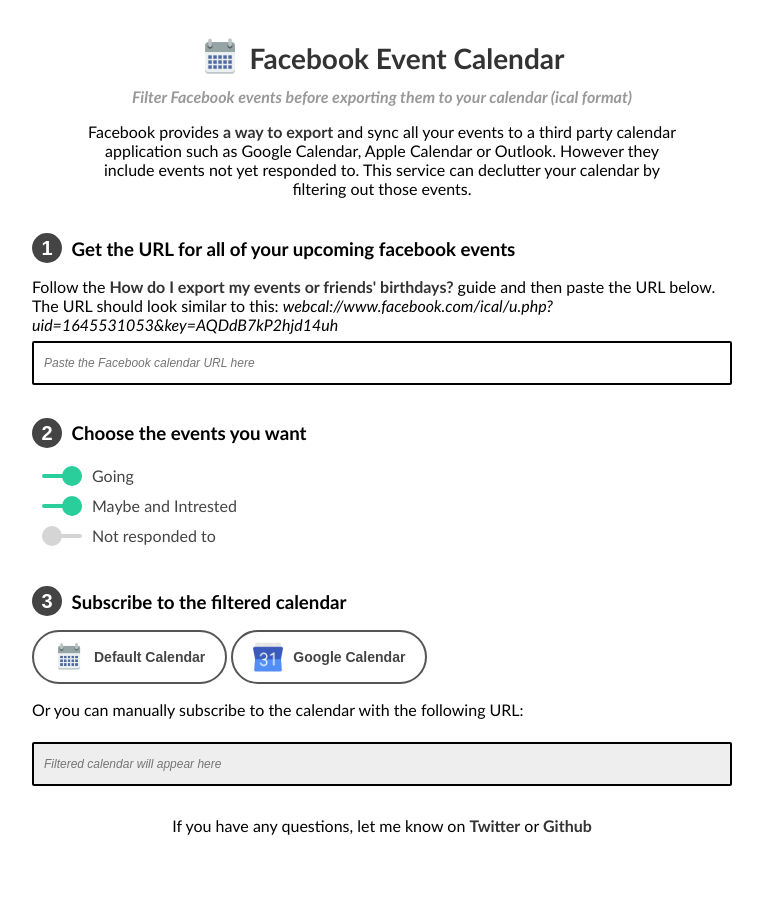
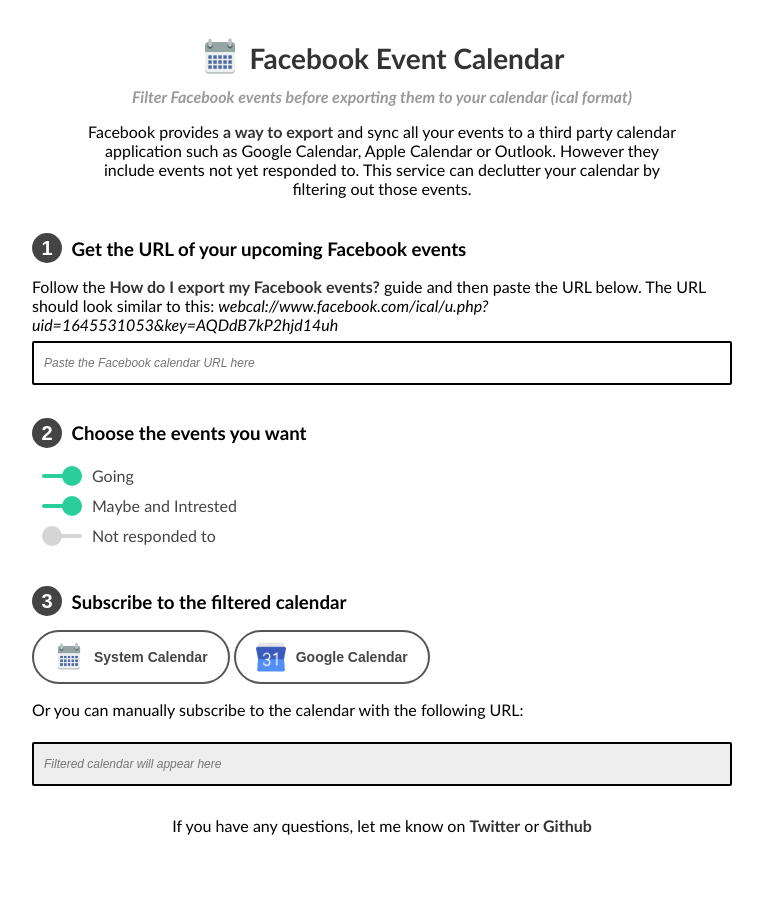
Before and after one commit to simonbengtsson/eventcal, a PHP site: page /app/index.php in a window 1280 px wide. Shown: the whole page, without its empty margins (258-1021 px from the left). Run offline with PHP 8.4, Linux system fonts and the light colour scheme; some libraries are stand-ins or nearby versions; grey boxes are pictures that could not be loaded.

Commit message:
Update guide

```diff
--- a/app/index.php
+++ b/app/index.php
@@ -57,8 +57,8 @@
         include events not yet responded to. This service can declutter your calendar by filtering out those events.
     </p>
 
-    <h3><span class="progress-step first">1</span> Get the URL for all of your upcoming facebook events</h3>
-    Follow the <a href="https://www.facebook.com/help/152652248136178">How do I export my events or friends' birthdays?</a> guide and then paste the URL below.
+    <h3><span class="progress-step first">1</span> Get the URL of your upcoming Facebook events</h3>
+    Follow the <a href="https://www.facebook.com/help/152652248136178">How do I export my Facebook events?</a> guide and then paste the URL below.
     The URL should look similar to this: <em>webcal://www.facebook.com/ical/u.php?uid=1645531053&key=AQDdB7kP2hjd14uh</em>
     <input id="fb-calendar" placeholder="Paste the Facebook calendar URL here">
 
@@ -79,7 +79,7 @@
     </div>
 
     <h3><span class="progress-step third">3</span> Subscribe to the filtered calendar</h3>
-    <button id="nativecal"><img src="appicon.png">Default Calendar</button>
+    <button id="nativecal"><img src="appicon.png">System Calendar</button>
     <button id="gcal"><img src="gcal.png">Google Calendar</button>
     <p>Or you can manually subscribe to the calendar with the following URL:</p>
     <input id="filtered-calendar" readonly placeholder="Filtered calendar will appear here">
```
